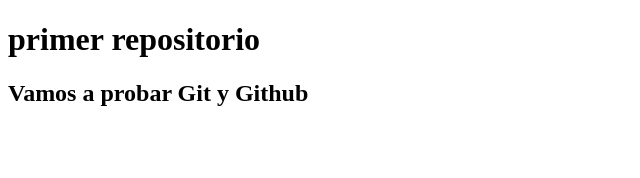
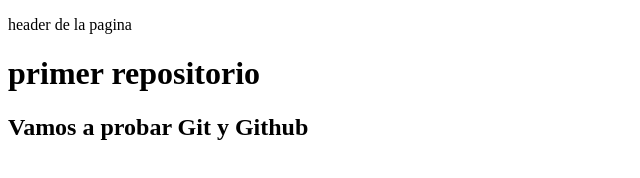
Before and after one commit to frannita9913-cmyk/primer-repositorio, a plain HTML site: page index.html in a window 1280 px wide. Shown: the whole page, without its empty margins (0-640 px from the left). Drawn offline with Linux system fonts and the light colour scheme.

Commit message:
feat: agrega header

```diff
--- a/index.html
+++ b/index.html
@@ -6,6 +6,9 @@
     <title>primer repositorio</title>
   </head>
   <body>
+    <header>
+      <p>header de la pagina</p>
+    </header>
     <main>
       <h1>primer repositorio</h1>
       <h2>Vamos a probar Git y Github</h2>
```
